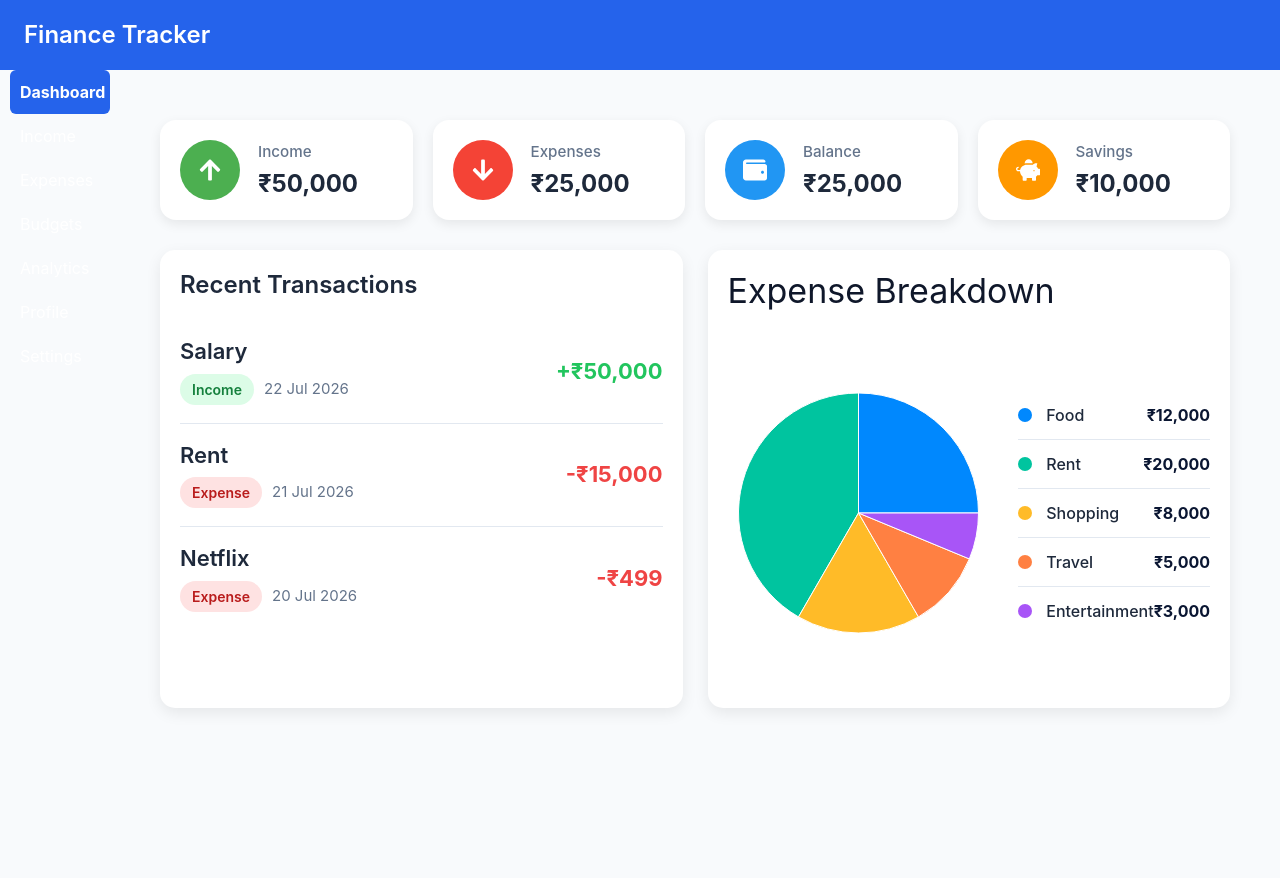
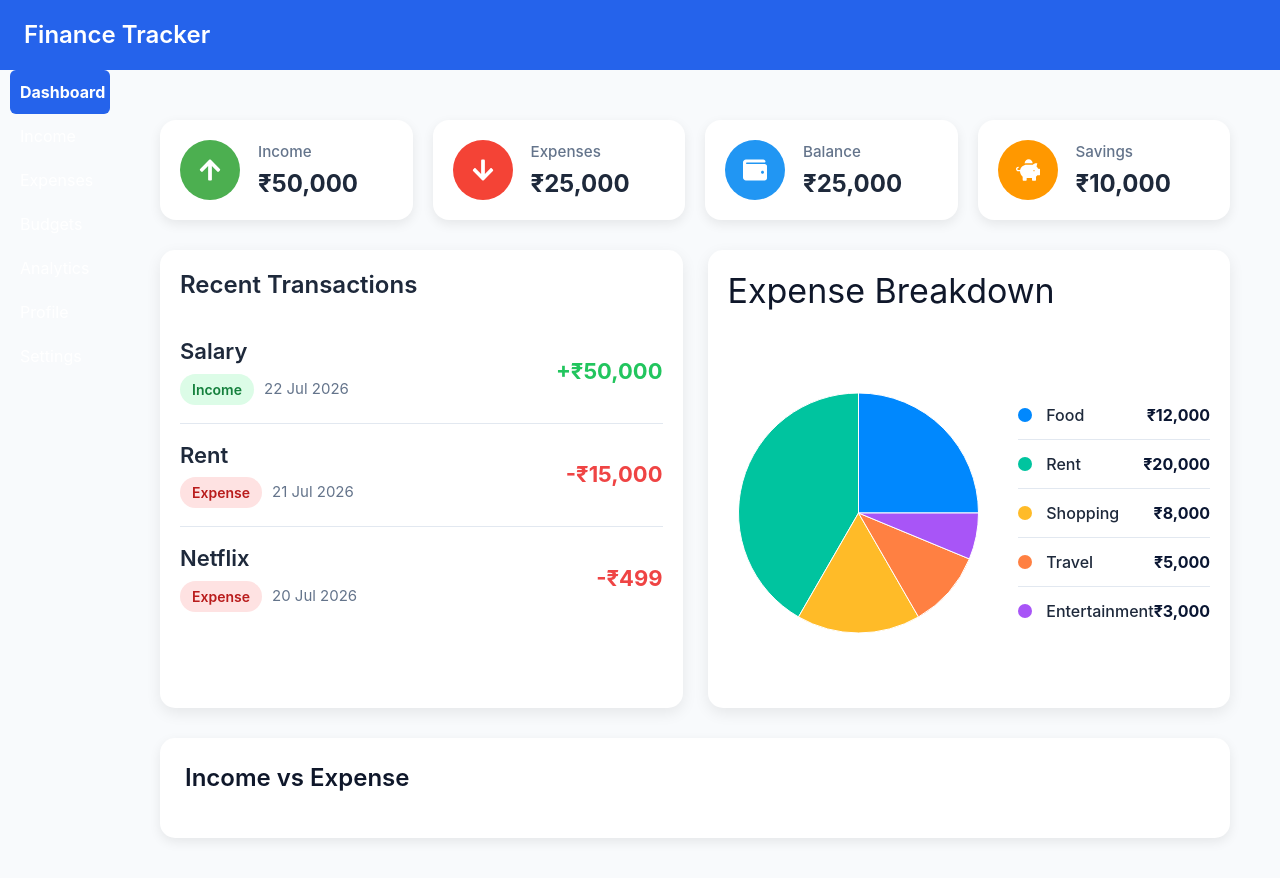
Before and after one commit to piyush6705/Finance-Tracker, a React (Vite) app in the folder finance-tracker/: page / in a window 1280 px wide. Shown: the top 878 px of the page. Before the commit the page ends 800 px from the top, so only its background shows below. Built offline with nearby package versions, Linux system fonts and the light colour scheme.

Commit message:
after creating component we rendered

```diff
--- a/finance-tracker/src/components/Charts/IncomeExpenseChart/IncomeExpenseChart.css
+++ b/finance-tracker/src/components/Charts/IncomeExpenseChart/IncomeExpenseChart.css
@@ -0,0 +1,12 @@
+.bar-chart-card{
+    background:#fff;
+    margin-top:30px;
+    padding:25px;
+    border-radius:15px;
+    box-shadow:0 4px 12px rgba(0,0,0,.08);
+}
+
+.bar-chart-card h2{
+    margin-bottom:20px;
+    color:#0f172a;
+}
--- a/finance-tracker/src/components/Charts/IncomeExpenseChart/IncomeExpenseChart.jsx
+++ b/finance-tracker/src/components/Charts/IncomeExpenseChart/IncomeExpenseChart.jsx
@@ -0,0 +1,57 @@
+import "./IncomeExpenseChart.css";
+
+import {
+  ResponsiveContainer,
+  BarChart,
+  Bar,
+  XAxis,
+  YAxis,
+  Tooltip,
+  CartesianGrid,
+  Legend,
+} from "recharts";
+
+const data = [
+  {
+    month: "Jan",
+    income: 50000,
+    expense: 32000,
+  },
+  {
+    month: "Feb",
+    income: 55000,
+    expense: 35000,
+  },
+  {
+    month: "Mar",
+    income: 48000,
+    expense: 30000,
+  },
+  {
+    month: "Apr",
+    income: 60000,
+    expense: 42000,
+  },
+  {
+    month: "May",
+    income: 58000,
+    expense: 38000,
+  },
+  {
+    month: "Jun",
+    income: 62000,
+    expense: 45000,
+  },
+];
+
+function IncomeExpenseChart() {
+  return (
+    <div className="bar-chart-card">
+
+      <h2>Income vs Expense</h2>
+
+    </div>
+  );
+}
+
+export default IncomeExpenseChart;
--- a/finance-tracker/src/pages/Dashboard/Dashboard.jsx
+++ b/finance-tracker/src/pages/Dashboard/Dashboard.jsx
@@ -58,6 +58,7 @@ function Dashboard() {
           <RecentTransactions />
           <ExpensePieChart />
         </div>
+        <IncomeExpenseChart />
       </div>
      </Layout>
   );
```
